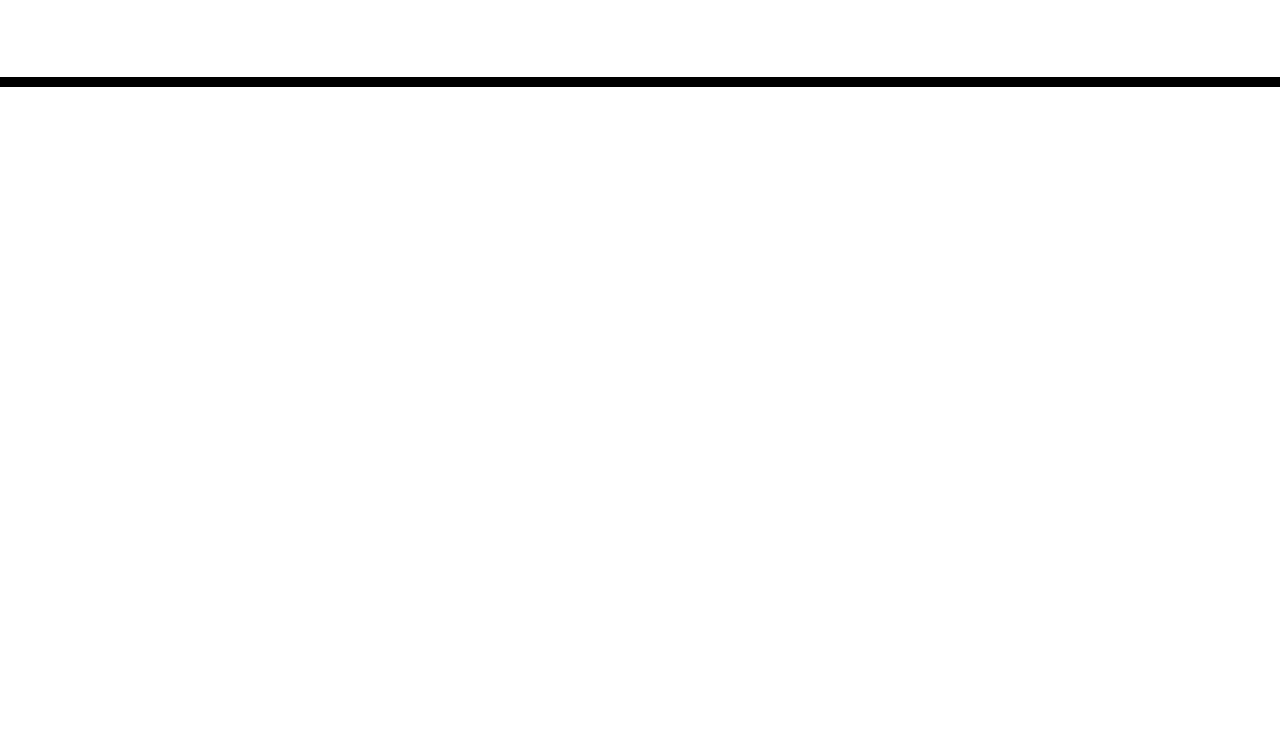
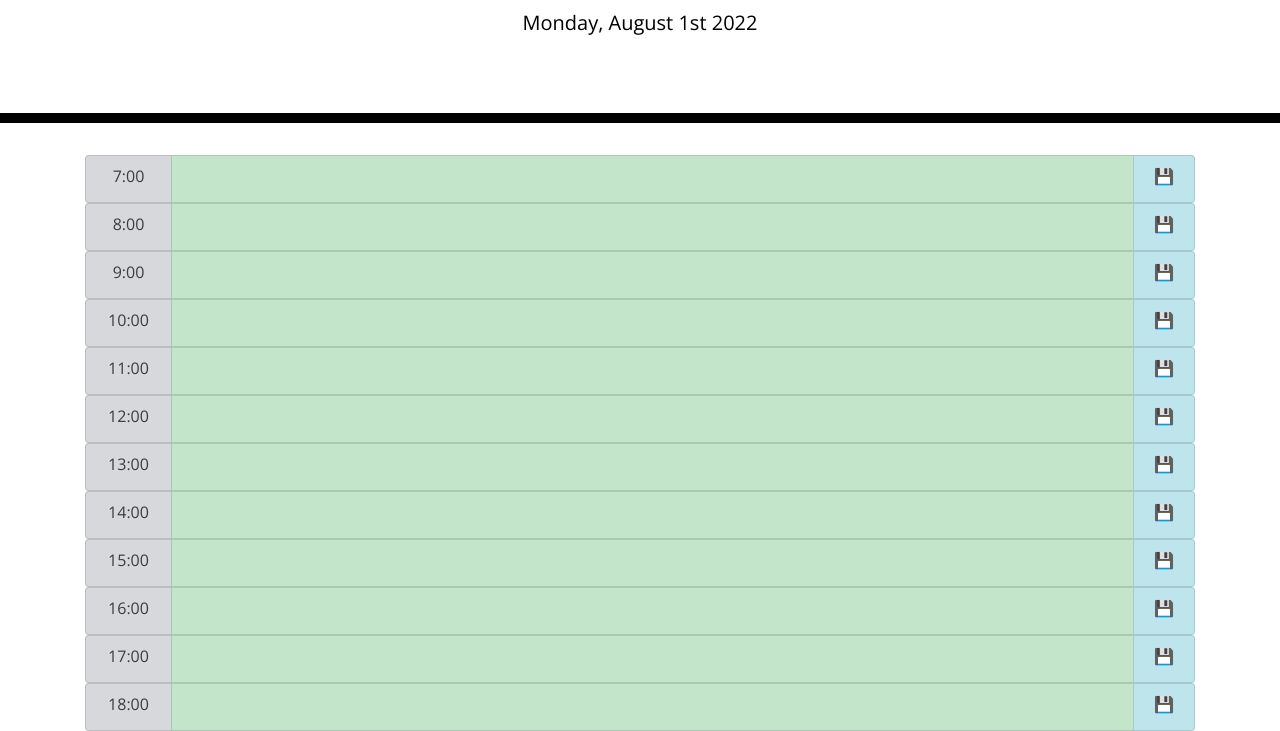
Before and after one commit to bordanattila/Work-Day-Scheduler, a plain HTML site: page index.html in a window 1280 px wide. Shown: the part 181-912 px from the top of the page. Before the commit the page ends 800 px from the top, so only its background shows below. Drawn offline with nearby package versions, Linux system fonts and the light colour scheme.

Commit message:
Create schedule area

```diff
--- a/index.html
+++ b/index.html
@@ -30,9 +30,21 @@
     </header>
     <div class="container">
       <!-- Timeblocks go here -->
+      <!-- <ul class="list-group list-group-horizontal">
+        <li class="list-group-item list-group-item-secondary">An item</li>
+        <li class="list-group-item list-group-item-success">A second item</li>
+        <li class="list-group-item list-group-item-info">A third item</li>
+      </ul>
+      <ul class="list-group list-group-horizontal">
+        <li class="list-group-item list-group-item-secondary">An item</li>
+        <li class="list-group-item list-group-item-success">A second item</li>
+        <li class="list-group-item list-group-item-info">A third item</li>
+      </ul> -->
+
     </div>
 
     <script src="https://code.jquery.com/jquery-3.4.1.min.js"></script>
     <script src="https://cdnjs.cloudflare.com/ajax/libs/moment.js/2.24.0/moment.min.js"></script>
+    <script src="./script.js"></script>
   </body>
 </html>
--- /dev/null
+++ b/script.js
@@ -0,0 +1,29 @@
+var date = $("p#currentDay");
+var timeBlocks = $(".container");
+
+var todayDate = moment();
+$("#1a").text(todayDate.format("MMM Do, YYYY"));
+var weekDay = todayDate.format("dddd")
+$("#2a").text(weekDay);
+var formatDate = moment(todayDate, "MMM Do, YYYY").format("dddd, MMMM do YYYY")
+var currentHour = moment().format("h");
+
+date.text(formatDate);
+
+for (var i = 7; i < 19; i++) {
+    var unorderedList = $("<ul>")
+    unorderedList.addClass("list-group list-group-horizontal")
+    timeBlocks.append(unorderedList)
+    var time = $("<li>");
+    time.addClass("list-group-item list-group-item-secondary text-center");
+    time.text(i+":00");
+    var task = $("<input>");
+    task.addClass("list-group-item list-group-item-success");
+    task.text("empty");
+    var save = $("<li>");
+    save.addClass("list-group-item list-group-item-info");
+    save.text("💾");
+    unorderedList.append(time)
+    unorderedList.append(task)
+    unorderedList.append(save)
+}
--- a/style.css
+++ b/style.css
@@ -69,3 +69,21 @@ textarea{
   font-size: 20px;
   transition: all .3s ease-in-out;
 }
+
+.list-group-item-secondary {
+  width: 8%;
+}
+
+.list-group-item-success {
+  width: 90%;
+}
+
+/* Selects the second li element in a list
+li:nth-child(2) {
+  background: lightgreen;
+}
+
+Selects the third li element in a list
+li:nth-child(3) {
+  background: yellow;
+} */
```
